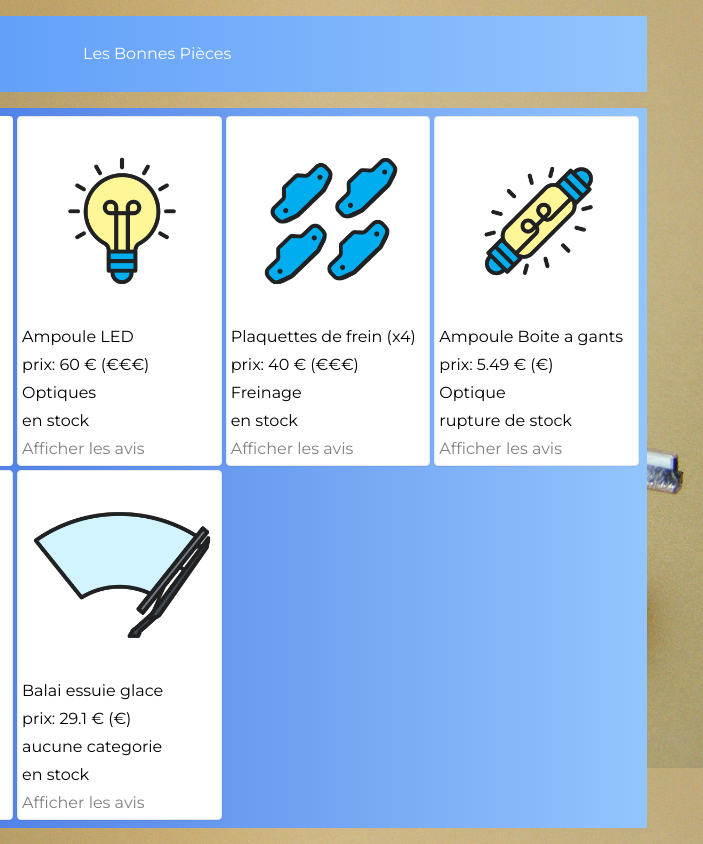
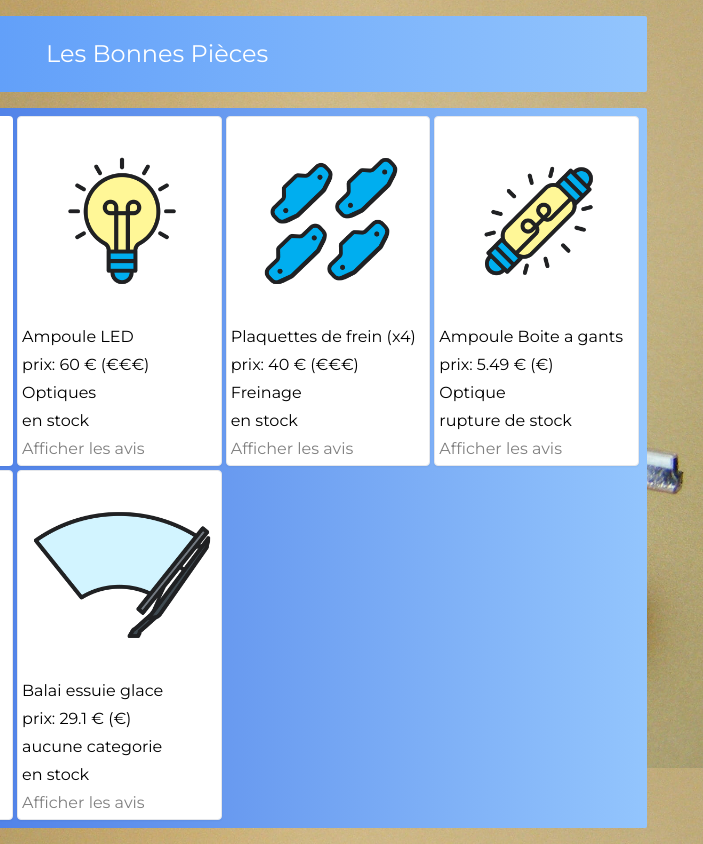
Before and after one commit to JeremySiviholya/GoodPieces, a website with bundled scripts: page public/index.html in a window 1280 px wide. Shown: the full height of the page, 577-1280 px from the left. Built offline with nearby package versions, Linux system fonts and the light colour scheme.

Commit message:
update part index.html

```diff
--- a/public/index.html
+++ b/public/index.html
@@ -10,7 +10,7 @@
 	<body>
 		<header class="rounded-sm">
 			<img src="../images/logo-les-bonnes-pieces.png" alt="LOGO">
-			<h1>Les Bonnes Pièces</h1>
+			<h1 class="text-2xl">Les Bonnes Pièces</h1>
 		</header>
 		<main class="bg-gradient-to-r from-blue-700 to-blue-300 rounded-sm">
 			<!-- Menu de recherche -->
```
Also changed, not shown: public/styles.css.
